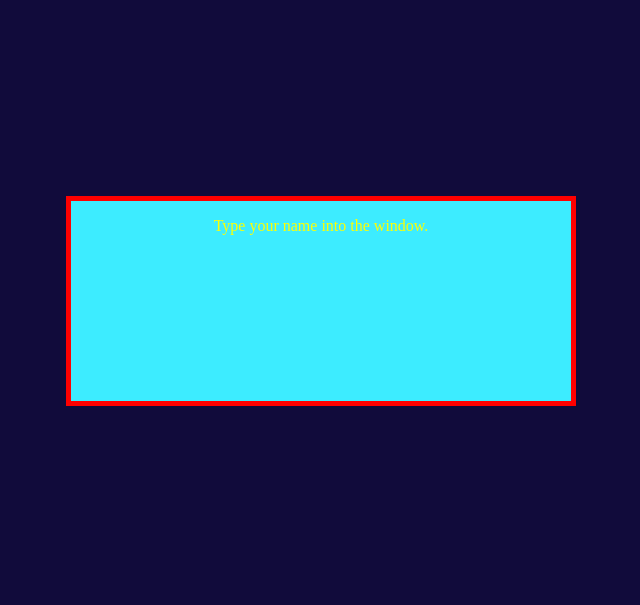
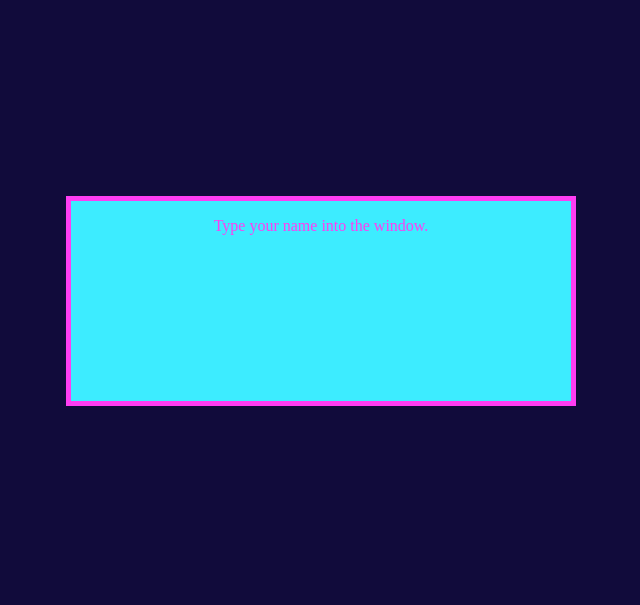
Before and after one commit to DanielKiernan/OldnOutdated, a PHP site: page / in a window 1280 px wide. Shown: the part 144-749 px from the top of the page, without its empty margins (142-782 px from the left). Run offline with PHP 8.4, Linux system fonts and the light colour scheme.

Commit message:
Update mystyle.css

```diff
--- a/mystyle.css
+++ b/mystyle.css
@@ -14,10 +14,10 @@ div.Paragraph {
 	margin: 200px;
 	text-align: center;
 	background-color: #3DECFF;
-	color: yellow;
+	color: #FF3DF2;
 	height: 200px;
 	width: 500px;
-	border: 5px solid red;
+	border: 5px solid #FF3DF2;
 	}
 
 	@keyframes Box {
```
